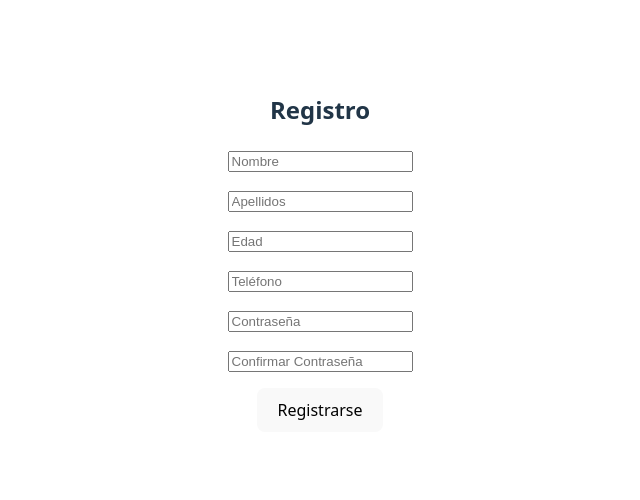
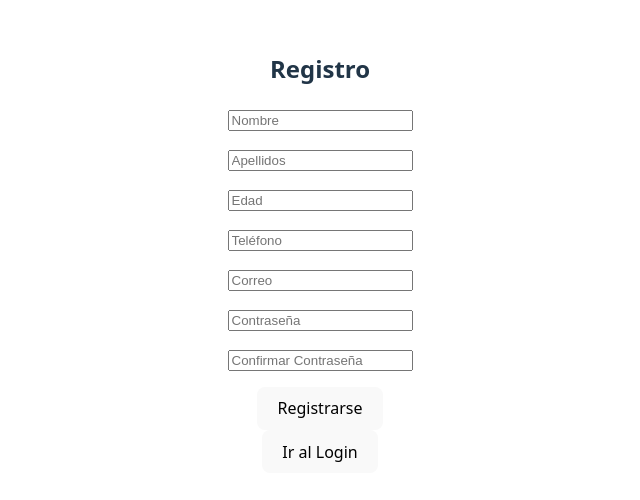
Before and after one commit to FREDYCATARINO/FormularioRegistroYup, a React (Vite) app in the folder FormularioRegistroYup/: page / in a window 1280 px wide. Shown: the part 148-648 px from the top of the page, without its empty margins (320-960 px from the left). Built offline with nearby package versions, Linux system fonts and the light colour scheme.

Commit message:
actualizo, subo el input de correo y btn para ir al login

```diff
--- a/FormularioRegistroYup/src/components/Registro.jsx
+++ b/FormularioRegistroYup/src/components/Registro.jsx
@@ -10,6 +10,7 @@ const schema = yup.object().shape({
   apellidos: yup.string().required("Los apellidos son obligatorios"),
   edad: yup.number().required("La edad es obligatoria").min(18, "Debes ser mayor de edad"),
   telefono: yup.string().required("El teléfono es obligatorio"),
+  correo: yup.string().email("El correo no es válido").required("El correo es obligatorio"),
   password: yup.string().required("La contraseña es obligatoria").min(4, "Mínimo 4 caracteres"),
   confirmPassword: yup.string().oneOf([yup.ref("password"), null], "Las contraseñas deben coincidir"),
 });
@@ -22,6 +23,10 @@ export default function Registro() {
 
   const onSubmit = (data) => {
     localStorage.setItem("usuario", JSON.stringify(data));
+    navigate("/login");
+  };
+
+  const goToLogin = () => {
     navigate("/login");
   };
 
@@ -41,6 +46,9 @@ export default function Registro() {
         <input type="text" placeholder="Teléfono" {...register("telefono")} />
         <p>{errors.telefono?.message}</p>
 
+        <input type="email" placeholder="Correo" {...register("correo")} />
+        <p>{errors.correo?.message}</p>
+
         <input type="password" placeholder="Contraseña" {...register("password")} />
         <p>{errors.password?.message}</p>
 
@@ -49,6 +57,8 @@ export default function Registro() {
 
         <button type="submit">Registrarse</button>
       </form>
+
+      <button onClick={goToLogin}>Ir al Login</button>
     </div>
   );
 }
```
